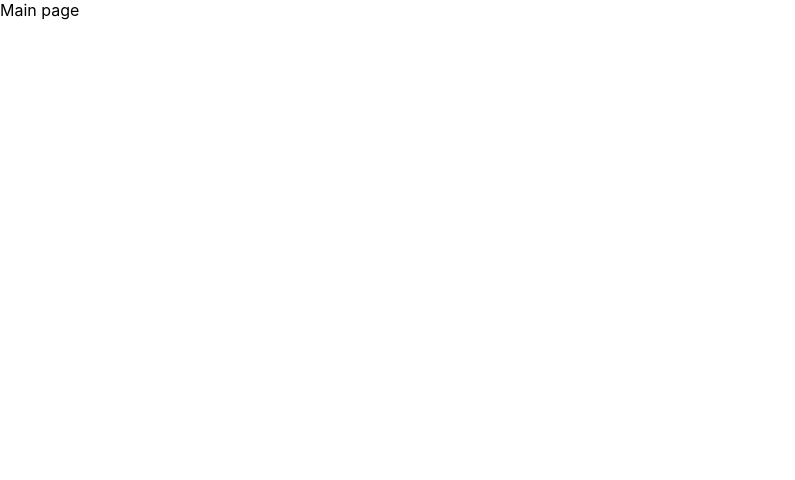
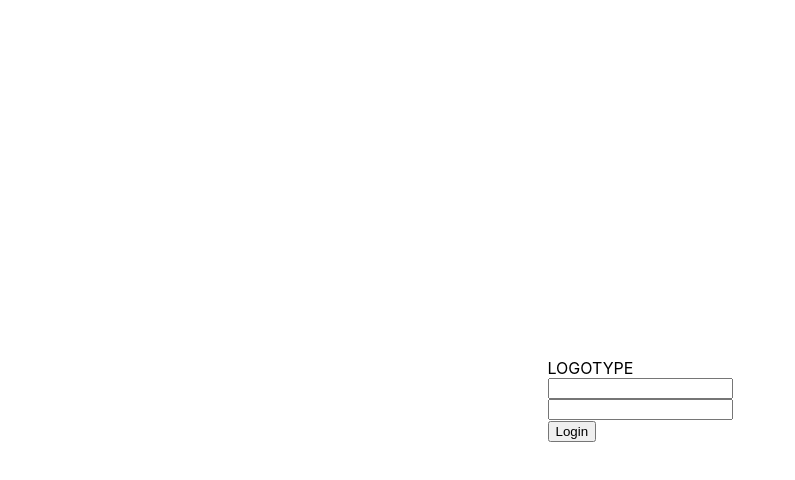
Before and after one commit to Perfectrum/psycho, a JavaScript app in the folder frontend/: page / in a window 1280 px wide. Shown: the top 480 px of the page, without its empty margins (0-795 px from the left). Built offline with nearby package versions, Linux system fonts and the light colour scheme; the HTML template or start-up script is replaced by a standard one.

Commit message:
login page started

```diff
--- a/frontend/src/App.js
+++ b/frontend/src/App.js
@@ -5,8 +5,8 @@ import { Main } from './pages/Main';
 function App() {
 
   return (
-   <div>
-      <Main />
+   <div className='app-page'>
+      <Login />
    </div>
   );
 }
--- a/frontend/src/index.css
+++ b/frontend/src/index.css
@@ -11,3 +11,8 @@ code {
   font-family: source-code-pro, Menlo, Monaco, Consolas, 'Courier New',
     monospace;
 }
+
+.app-page {
+  width: 100vw;
+  height: 100vh;
+}
--- a/frontend/src/pages/Login.js
+++ b/frontend/src/pages/Login.js
@@ -1,4 +1,14 @@
+import './login.css';
 
 export function Login() {
-    return (<div>Login page</div>);
+    return (
+        <div className="login-main">
+            <div className='login-main-form'>
+                <div>LOGOTYPE</div>
+                <input type="text" />
+                <input type="password" />
+                <button>Login</button>
+            </div>
+        </div>
+    );
 }
--- /dev/null
+++ b/frontend/src/pages/login.css
@@ -0,0 +1,13 @@
+
+.login-main {
+    display: flex;
+    justify-content: center;
+    align-items: center;
+
+    width: 100vw;
+    height: 100vh;
+}
+
+.login-main-form input{
+    display: block;
+}
```
